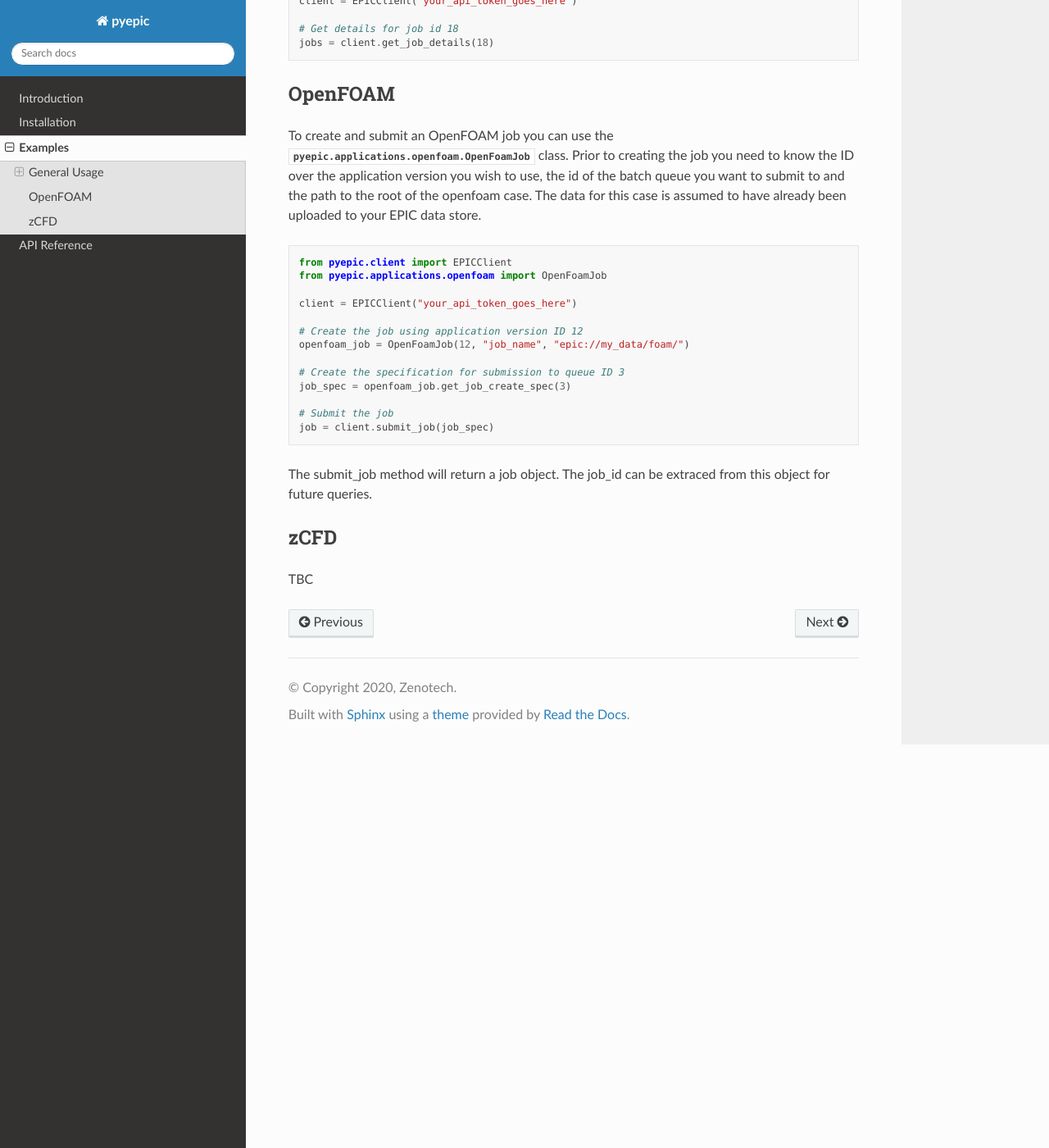
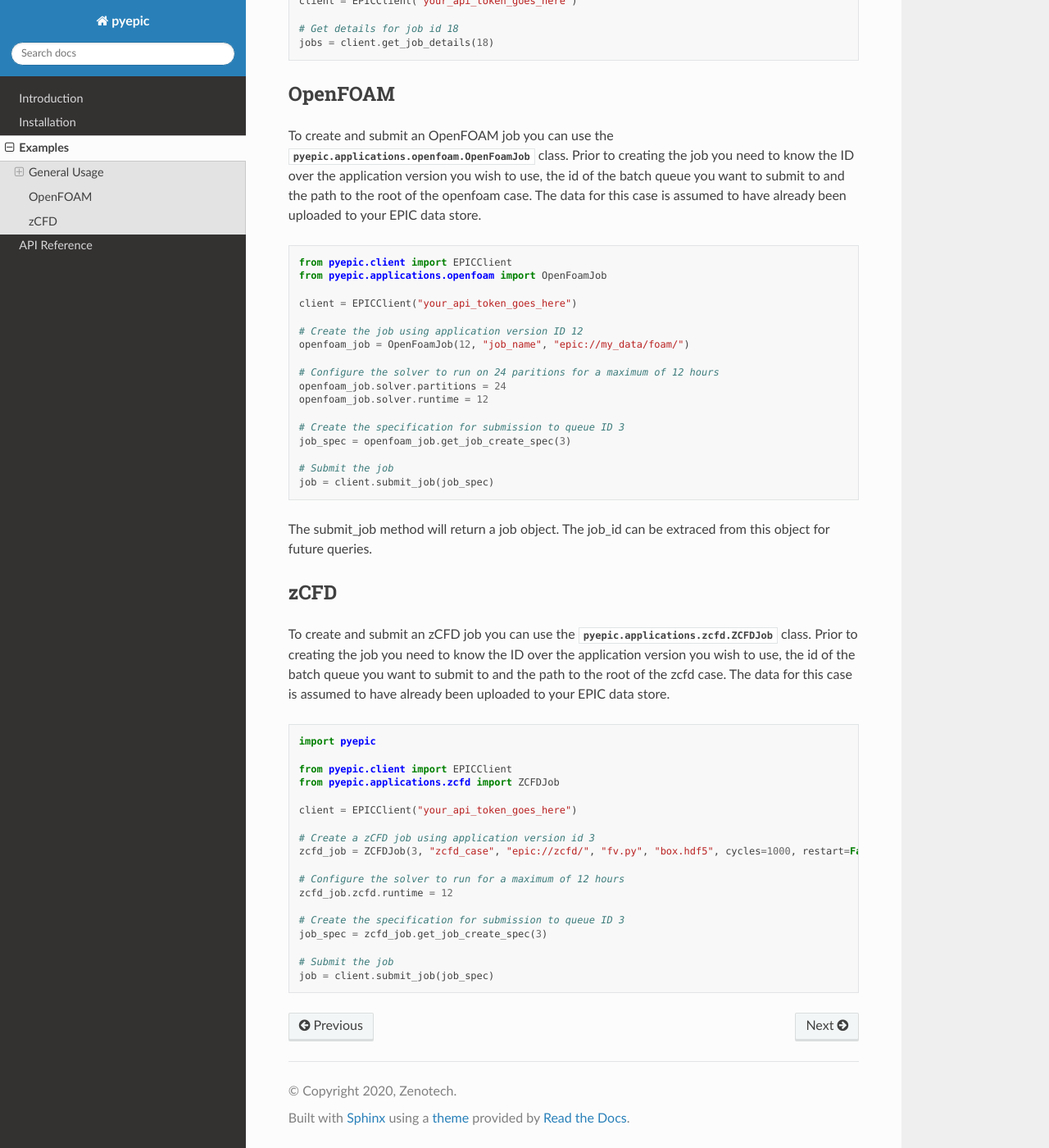
Before and after one commit to zenotech/pyepic, a Sphinx documentation site: the page built from docs/source/examples.rst, in a window 1280 px wide and 1400 px high, scrolled down 6403 px. Shown: the whole window at 82% size. Built offline with Sphinx 7.4.7 and the Read the Docs theme 2.0.0, drawn with Linux system fonts in a browser that asks for light colours; some of the changed text lies outside the part shown.

Commit message:
updates for zcfd job object

```diff
--- a/docs/source/examples.rst
+++ b/docs/source/examples.rst
@@ -13,7 +13,7 @@ To initialise the client simply import EPICClient and then create a client insta
 
     from pyepic.client import EPICClient
 
-    client = EPICClient("your_api_token_goes_here)
+    client = EPICClient("your_api_token_goes_here")
 
 
 Listing Applications
@@ -385,6 +385,10 @@ submit to and the path to the root of the openfoam case. The data for this case
     # Create the job using application version ID 12
     openfoam_job = OpenFoamJob(12, "job_name", "epic://my_data/foam/")
 
+    # Configure the solver to run on 24 paritions for a maximum of 12 hours
+    openfoam_job.solver.partitions = 24
+    openfoam_job.solver.runtime = 12
+
     # Create the specification for submission to queue ID 3
     job_spec = openfoam_job.get_job_create_spec(3)
 
@@ -396,5 +400,28 @@ The submit_job method will return a job object. The job_id can be extraced from
 
 zCFD
 ====
+To create and submit an zCFD job you can use the :class:`pyepic.applications.zcfd.ZCFDJob` class.
+Prior to creating the job you need to know the ID over the application version you wish to use, the id of the batch queue you want to
+submit to and the path to the root of the zcfd case. The data for this case is assumed to have already been uploaded to your EPIC data store.
 
-TBC
+
+.. code-block:: python
+
+    import pyepic
+
+    from pyepic.client import EPICClient
+    from pyepic.applications.zcfd import ZCFDJob
+
+    client = EPICClient("your_api_token_goes_here")
+
+    # Create a zCFD job using application version id 3
+    zcfd_job = ZCFDJob(3, "zcfd_case", "epic://zcfd/", "fv.py", "box.hdf5", cycles=1000, restart=False, partitions=24)
+
+    # Configure the solver to run for a maximum of 12 hours
+    zcfd_job.zcfd.runtime = 12
+
+    # Create the specification for submission to queue ID 3
+    job_spec = zcfd_job.get_job_create_spec(3)
+
+    # Submit the job
+    job = client.submit_job(job_spec)
```
Also changed, not shown: 2 other files.
